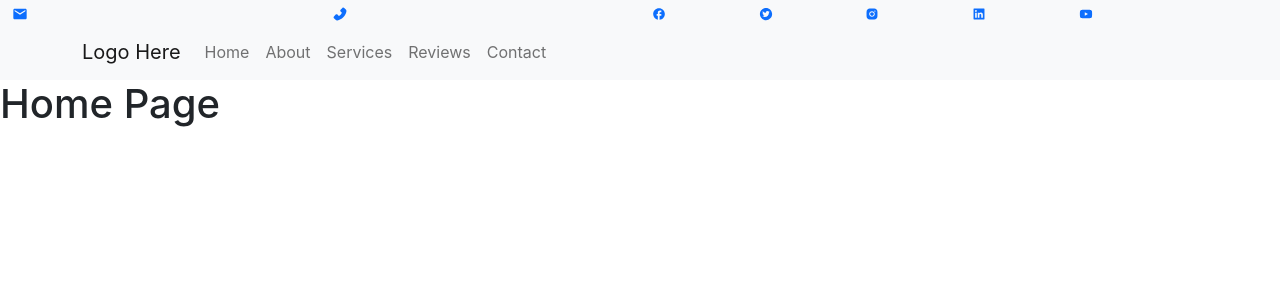
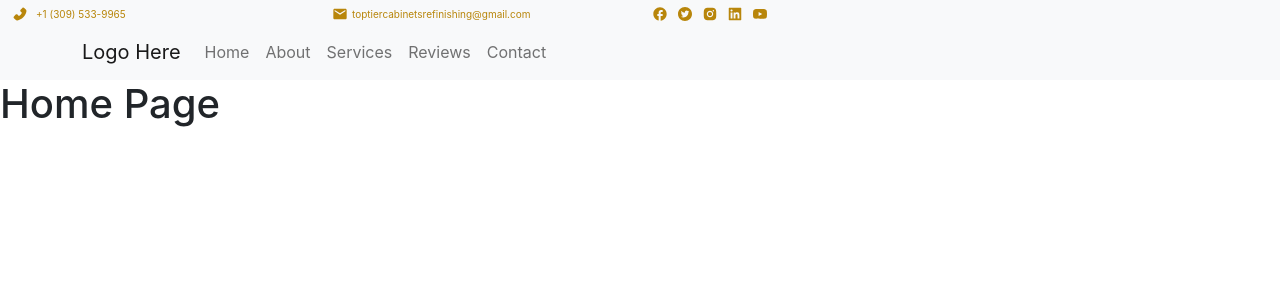
Before and after one commit to julioPlaceres/top-tier, a React (Create React App) app in the folder client/: page / in a window 1280 px wide. Shown: the top 300 px of the page. Built offline with nearby package versions, Linux system fonts and the light colour scheme.

Commit message:
Files TopNavbar.css and Link-Icons added, styled icons and completed small and medium devices view

```diff
--- a/client/src/components/Link-Icons/Email.js
+++ b/client/src/components/Link-Icons/Email.js
@@ -1,12 +1,16 @@
 import { MdEmail } from "react-icons/md";
-
+import "./Link-Icons.css";
 const Email = () => {
   return (
-    <>
-      <a href="mailto:info@yourcompany.example.com">
-        <MdEmail />
-      </a>
-    </>
+    <a
+      href="mailto:toptiercabinetsrefinishing@gmail.com"
+      className="gap-3 link-icons"
+    >
+      <MdEmail />
+      <small className="small-font m-1">
+        toptiercabinetsrefinishing@gmail.com
+      </small>
+    </a>
   );
 };
 
--- a/client/src/components/Link-Icons/Facebook.js
+++ b/client/src/components/Link-Icons/Facebook.js
@@ -2,16 +2,13 @@ import { MdFacebook } from "react-icons/md";
 
 const Facebok = () => {
   return (
-    <>
-      <small>
     <a
+      className="link-icons"
       target="_bank"
       href="https://www.facebook.com/Toptier-cabinets-refinishing-103038315306567/"
     >
       <MdFacebook />
     </a>
-      </small>
-    </>
   );
 };
 
--- a/client/src/components/Link-Icons/Instagram.js
+++ b/client/src/components/Link-Icons/Instagram.js
@@ -1,16 +1,13 @@
 import { AiFillInstagram } from "react-icons/ai";
+import "./Link-Icons.css";
 
 // Add Instagram once created
 
 const Instagram = () => {
   return (
-    <>
-      <small>
-        <a target="_bank" href="">
-          <AiFillInstagram />
-        </a>
-      </small>
-    </>
+    <a className="link-icons" target="_bank" href="">
+      <AiFillInstagram />
+    </a>
   );
 };
 
--- /dev/null
+++ b/client/src/components/Link-Icons/Link-Icons.css
@@ -0,0 +1,10 @@
+/* for smaller devices */
+.small-font {
+  font-size: x-small;
+}
+
+/* to prevent icons from turning blue */
+.link-icons {
+  text-decoration: none;
+  color: darkgoldenrod;
+}
--- a/client/src/components/Link-Icons/Linkedin.js
+++ b/client/src/components/Link-Icons/Linkedin.js
@@ -1,16 +1,12 @@
 import { AiFillLinkedin } from "react-icons/ai";
-
+import "./Link-Icons.css";
 // TODO: Add Linkedin once created
 
 const Linkedin = () => {
   return (
-    <>
-      <small>
-        <a target="_bank" href="">
-          <AiFillLinkedin />
-        </a>
-      </small>
-    </>
+    <a className="link-icons" target="_bank" href="">
+      <AiFillLinkedin />
+    </a>
   );
 };
 
--- a/client/src/components/Link-Icons/Phone.js
+++ b/client/src/components/Link-Icons/Phone.js
@@ -1,12 +1,12 @@
 import { AiFillPhone } from "react-icons/ai";
+import "./Link-Icons.css";
 
 const Phone = () => {
   return (
-    <>
-      <a href="tel:+1 (309) 533-9965">
-        <AiFillPhone />
-      </a>
-    </>
+    <a href="tel:+1 (309) 533-9965" className="gap-3 link-icons">
+      <AiFillPhone />
+      <small className="m-2 small-font">+1 (309) 533-9965</small>
+    </a>
   );
 };
 
--- a/client/src/components/Link-Icons/Twitter.js
+++ b/client/src/components/Link-Icons/Twitter.js
@@ -1,16 +1,13 @@
 import { AiFillTwitterCircle } from "react-icons/ai";
+import "./Link-Icons.css";
 
 // TODO: Add Twitter Page once created
 
 const Twitter = () => {
   return (
-    <>
-      <small>
-        <a target="_bank" href="">
-          <AiFillTwitterCircle />
-        </a>
-      </small>
-    </>
+    <a target="_bank" href="" className="link-icons">
+      <AiFillTwitterCircle />
+    </a>
   );
 };
 
--- a/client/src/components/Link-Icons/Youtube.js
+++ b/client/src/components/Link-Icons/Youtube.js
@@ -1,16 +1,13 @@
 import { AiFillYoutube } from "react-icons/ai";
+import "./Link-Icons.css";
 
 // TODO: Add Youtube Page once created
 
 const Youtube = () => {
   return (
-    <>
-      <small>
-        <a target="_bank" href="">
-          <AiFillYoutube />
-        </a>
-      </small>
-    </>
+    <a target="_bank" href="" className="link-icons">
+      <AiFillYoutube />
+    </a>
   );
 };
 
--- a/client/src/components/Top-Navbar/TopNavBar.css
+++ b/client/src/components/Top-Navbar/TopNavBar.css
@@ -1,14 +1,10 @@
-.email,
-.col1,
-.twitter,
-.linkedin,
-.col2 {
-  /* background-color: red; */
+.icon {
+  width: 25px;
 }
 
-.phone,
-.facebook,
-.instagram,
-.youtube {
-  /* background-color: blue; */
+@media (min-width: 768px) {
+  .icon-row {
+    display: flex;
+    flex-wrap: nowrap;
+  }
 }
--- a/client/src/components/Top-Navbar/TopNavBar.js
+++ b/client/src/components/Top-Navbar/TopNavBar.js
@@ -13,31 +13,32 @@ import "./TopNavBar.css";
 const TopNavBar = () => {
   return (
     <Container fluid className="bg-light">
-      <Row>
-        <Col xs={1} md={6} lg={3} className="email">
+      <Row className="icon-row">
+        <Col xs={12} md={3} lg={3} className="phone">
+          <PhoneIcon />
+        </Col>
+
+        <Col xs={12} md={5} lg={3} className="email">
           <EmailIcon />
         </Col>
 
-        <Col xs={5} md={6} lg={3} className="phone">
-          <PhoneIcon />
-        </Col>
-        <Col xs={1} className="facebook">
+        <Col xs={1} className="facebook icon">
           <Facebook />
         </Col>
 
-        <Col xs={1} className="twitter">
+        <Col xs={1} className="twitter icon">
           <Twitter />
         </Col>
 
-        <Col xs={1} className="instagram">
+        <Col xs={1} className="instagram icon">
           <Instagram />
         </Col>
 
-        <Col xs={1} className="linkedin">
+        <Col xs={1} md={1} className="linkedin icon">
           <Linkedin />
         </Col>
 
-        <Col xs={1} className="youtube">
+        <Col xs={1} md={1} className="youtube icon">
           <Youtube />
         </Col>
       </Row>
```
Lines whose indentation alone changed are shown as unchanged.
